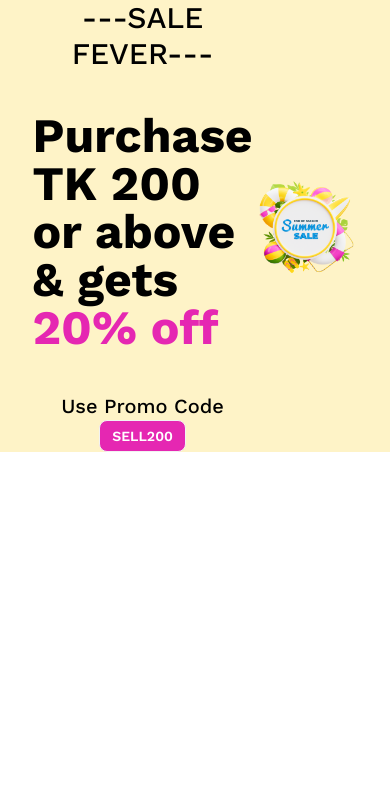
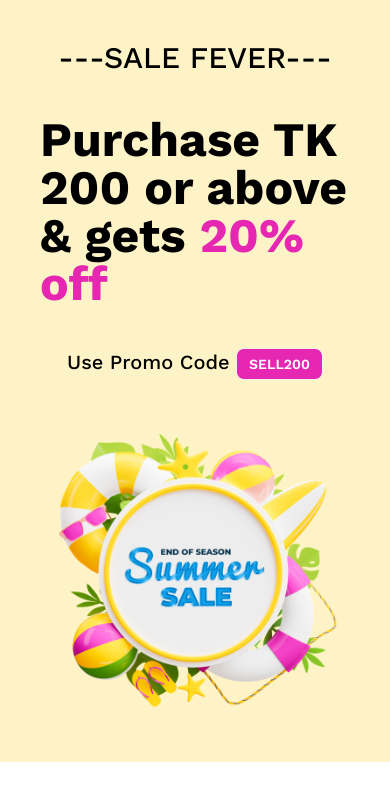
Before and after one commit to rafikulislam775/summer-sale, a plain HTML site: page index.html in a window 390 px wide. Drawn offline with nearby package versions, Linux system fonts and the light colour scheme.

Commit message:
finish the responsive banner parts

```diff
--- a/index.html
+++ b/index.html
@@ -26,20 +26,22 @@
     <header>
       <!-- banner section -->
       <section class="bg-amber-100">
-        <div class="flex w-10/12 m-auto items-center text-black">
-          <div class="flex-1 space-y-10">
+        <div
+          class="flex w-full mx-auto p-10 items-center flex-col md:flex-row text-black"
+        >
+          <div class="md:flex-1 space-y-10 md:text-left md:mr-16">
             <h3 class="font-medium text-3xl text-center">---SALE FEVER---</h3>
 
-            <h1 class="font-bold text-5xl">
+            <h1 class="font-bold text-5xl mt-4 md:mt-6">
               Purchase TK 200 or above & gets
               <span class="text-[#E527B2]">20% off</span>
             </h1>
-            <p class="font-medium text-xl text-center">
+            <p class="font-medium text-xl text-center mt-2 md:mt-4">
               Use Promo Code
               <button class="btn btn-sm custom-pink-button">SELL200</button>
             </p>
           </div>
-          <div class="flex-1">
+          <div class="flex-1 mt-8 md:mt-0">
             <img src="./images/Summer 1.png" alt="" />
           </div>
         </div>
```
